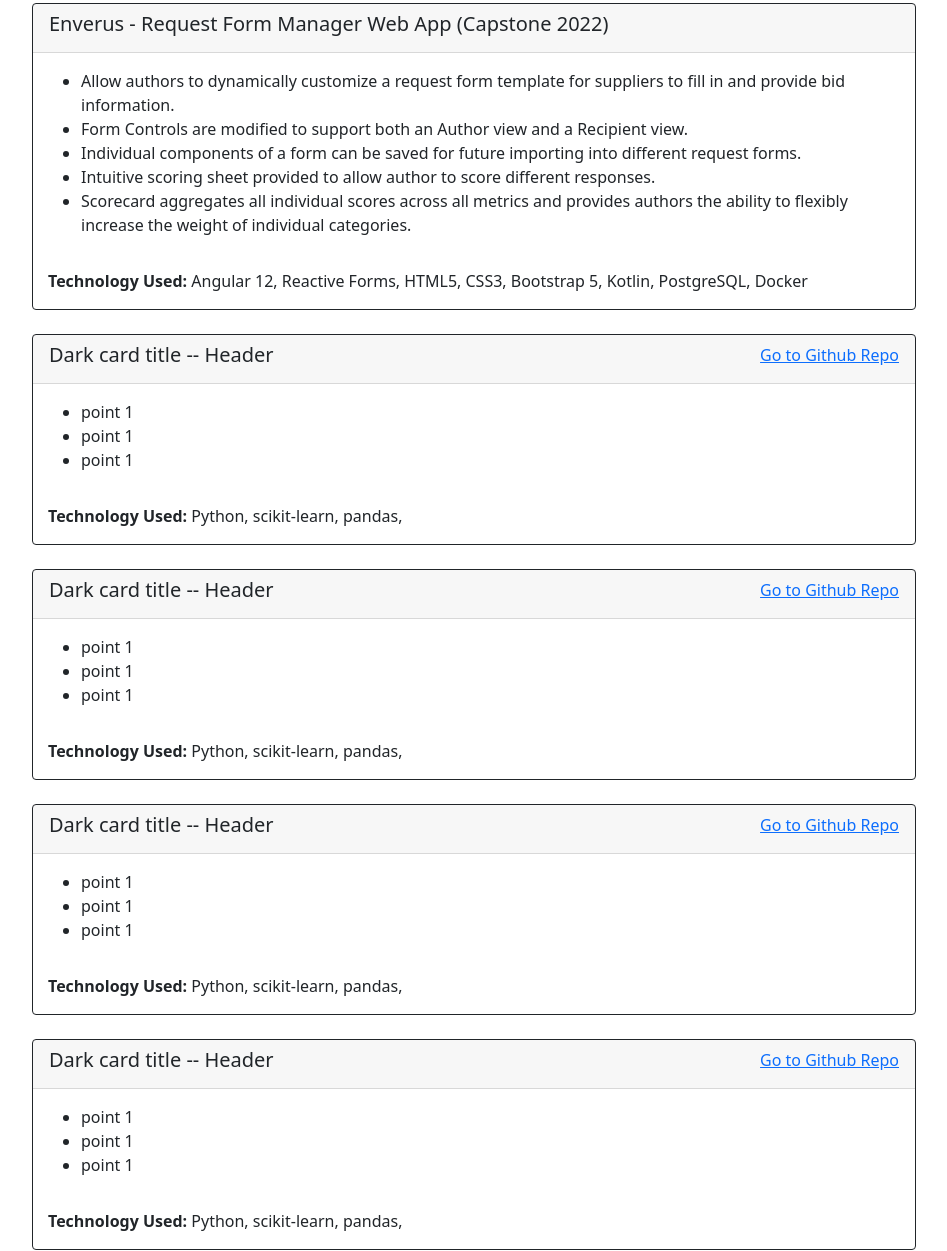
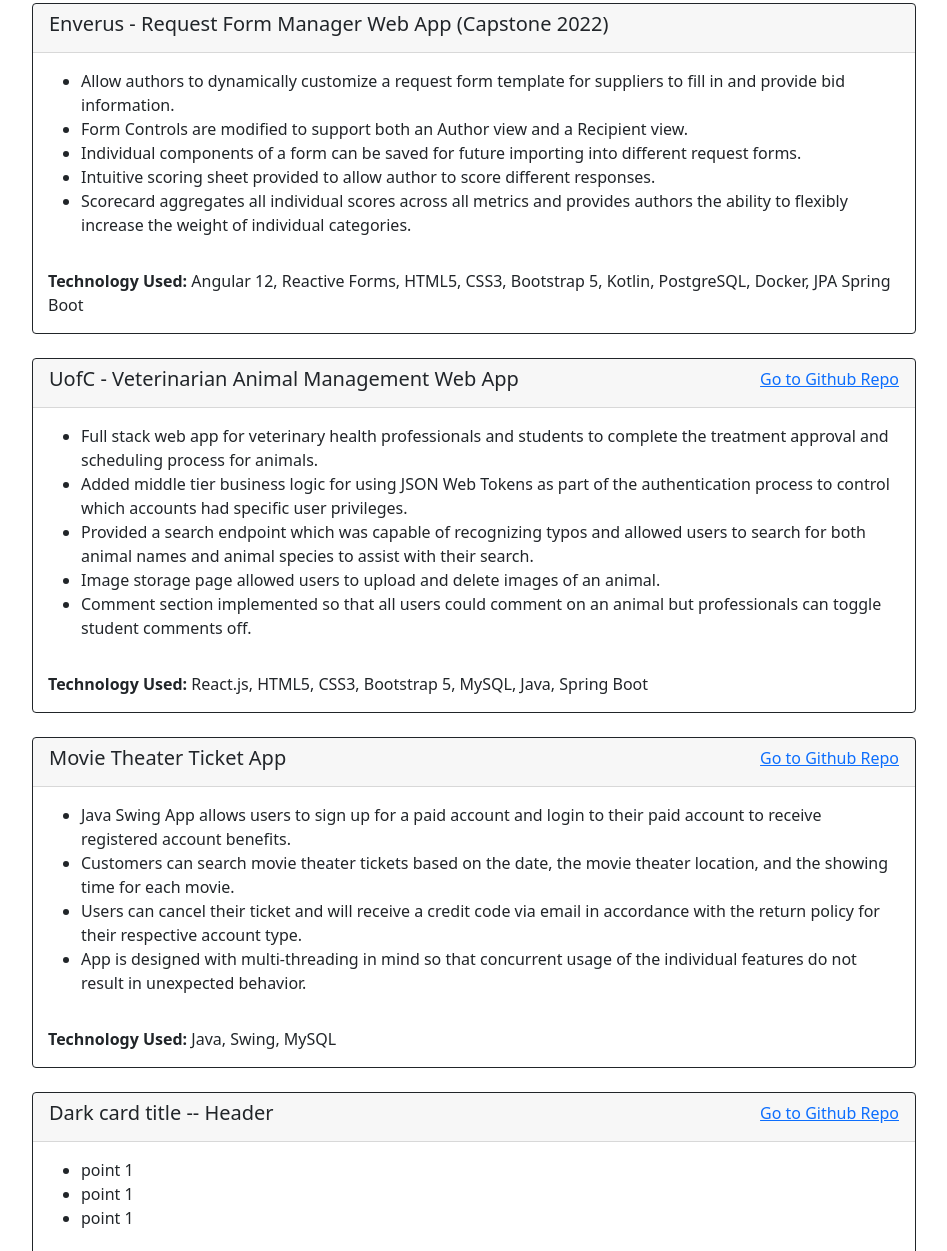
Before and after one commit to theCivilCoder/portfolio_website, a plain HTML site: page index.html in a window 1280 px wide. Shown: the part 1829-3080 px from the top of the page, without its empty margins (160-1107 px from the left). Drawn offline with nearby package versions, Linux system fonts and the light colour scheme.

Commit message:
V0 Projects - some project descriptions complete

```diff
--- a/index.html
+++ b/index.html
@@ -96,57 +96,62 @@
                     </div>
                     <p style="padding-left:15px;">
                         <strong>Technology Used:</strong>
-                        Angular 12, Reactive Forms, HTML5, CSS3, Bootstrap 5, Kotlin, PostgreSQL, Docker
+                        Angular 12, Reactive Forms, HTML5, CSS3, Bootstrap 5, Kotlin, PostgreSQL, Docker, JPA Spring Boot
                     </p>
                 </div>
                 <div class="card border-dark my-4 w-100">
                     <div class="card-header text-dark d-flex justify-content-between">
-                        <h5 class="card-title">Dark card title -- Header</h5>
-                        <a href="#">Go to Github Repo</a>
+                        <h5 class="card-title">UofC - Veterinarian Animal Management Web App </h5>
+                        <a href="https://github.com/theCivilCoder/VeterinarianWebApp" target="_blank">Go to Github Repo</a>
                     </div>
                     <div class="card-body text-dark">
-                        <!-- <p class="card-text"><strong>Description:</strong></p> -->
                         <ul>
                             <li>
-                                point 1
+                                Full stack web app for veterinary health professionals and students to complete the treatment approval and scheduling process for animals.
                             </li>
                             <li>
-                                point 1
+                                Added middle tier business logic for using JSON Web Tokens as part of the authentication process to control which accounts had specific user privileges.
                             </li>
                             <li>
-                                point 1
+                                Provided a search endpoint which was capable of recognizing typos and allowed users to search for both animal names and animal species to assist with their search.
+                            </li>
+                            <li>
+                                Image storage page allowed users to upload and delete images of an animal.
+                            </li>
+                            <li>
+                                Comment section implemented so that all users could comment on an animal but professionals can toggle student comments off.
                             </li>
                         </ul>
                     </div>
                     <p style="padding-left:15px;">
                         <strong>Technology Used:</strong>
-                        Python, scikit-learn,
-                        pandas,
+                        React.js, HTML5, CSS3, Bootstrap 5, MySQL, Java, Spring Boot
                     </p>
                 </div>
                 <div class="card border-dark my-4 w-100">
                     <div class="card-header text-dark d-flex justify-content-between">
-                        <h5 class="card-title">Dark card title -- Header</h5>
-                        <a href="#">Go to Github Repo</a>
+                        <h5 class="card-title">Movie Theater Ticket App</h5>
+                        <a href="https://github.com/theCivilCoder/614MovieTheaterApp/" target="_blank">Go to Github Repo</a>
                     </div>
                     <div class="card-body text-dark">
-                        <!-- <p class="card-text"><strong>Description:</strong></p> -->
                         <ul>
                             <li>
-                                point 1
+                                Java Swing App allows users to sign up for a paid account and login to their paid account to receive registered account benefits.
                             </li>
                             <li>
-                                point 1
+                                Customers can search movie theater tickets based on the date, the movie theater location, and the showing time for each movie.
                             </li>
                             <li>
-                                point 1
+                                Users can cancel their ticket and will receive a credit code via email in accordance with the return policy for their respective account type.
+                            </li>
+                            <li>
+                                App is designed with multi-threading in mind so that concurrent usage of the individual features do not result in unexpected behavior.
                             </li>
                         </ul>
                     </div>
                     <p style="padding-left:15px;">
                         <strong>Technology Used:</strong>
-                        Python, scikit-learn,
-                        pandas,
+                        Java, Swing, MySQL
                     </p>
                 </div>
                 <div class="card border-dark my-4 w-100">
```
